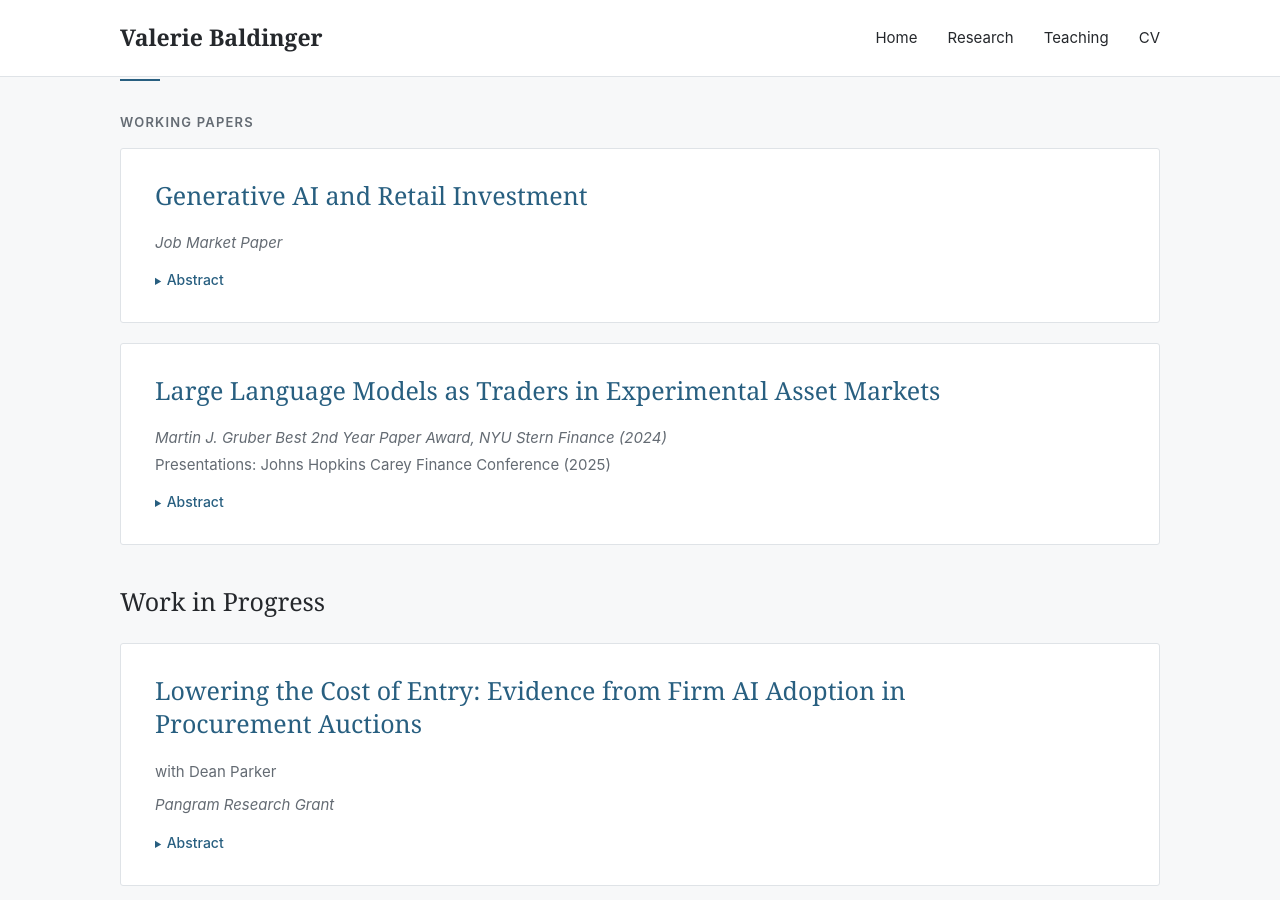
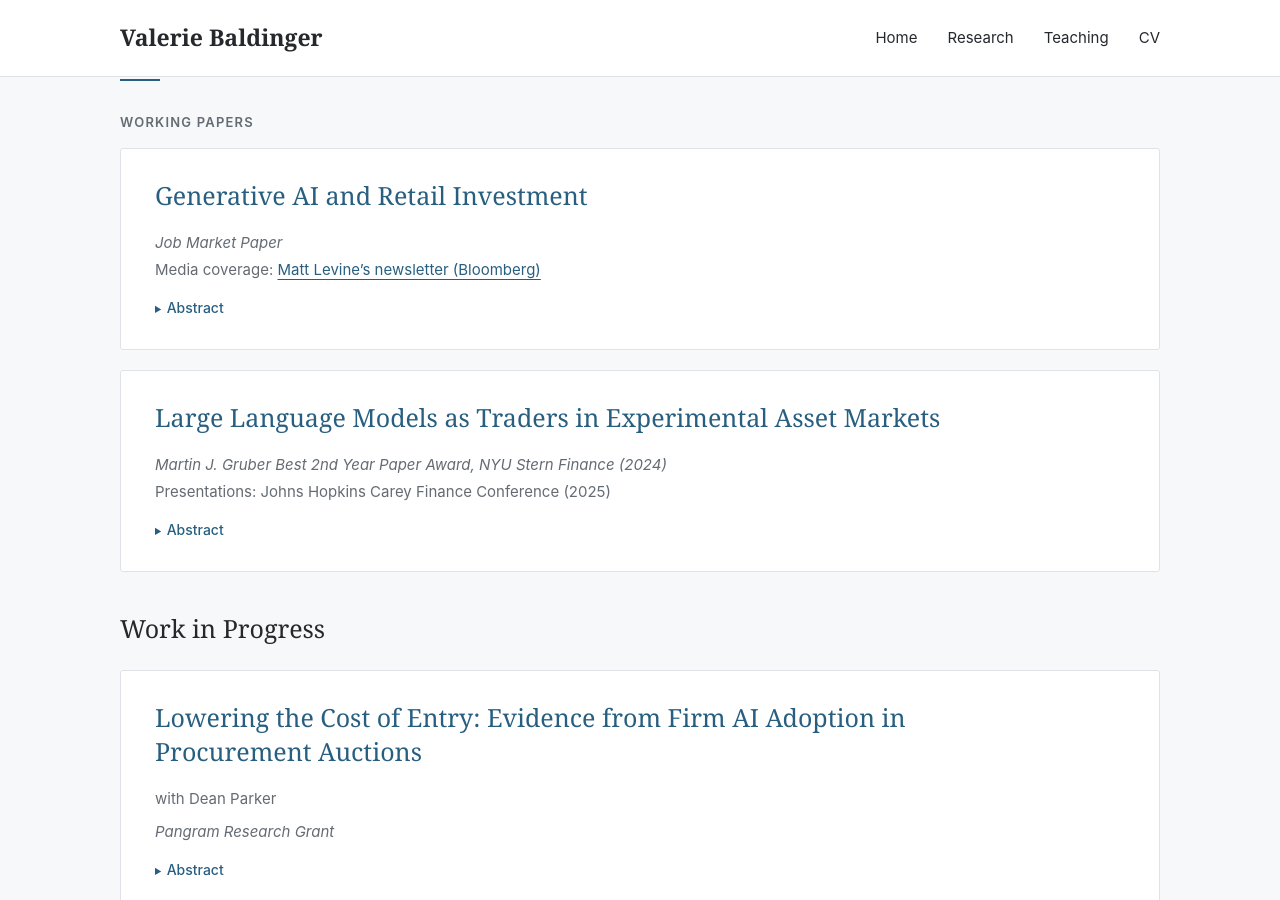
Before and after one commit to valeriebaldinger/valeriebaldinger.github.io, a Jekyll site: the page built from _pages/about.md, in a window 1280 px wide and 900 px high, scrolled down 761 px. Built offline with Jekyll 4.4.1, drawn with Linux system fonts in a browser that asks for light colours.

Commit message:
Restore Matt Levine media coverage link on homepage

```diff
--- a/_pages/about.md
+++ b/_pages/about.md
@@ -37,6 +37,7 @@ redirect_from:
       <h4 class="paper-title" id="prompt-to-portfolio"><a href="{{ '/papers/generative-ai-and-retail-investment/' | relative_url }}">Generative AI and Retail Investment</a></h4>
       <div class="paper-notes">
         <p><em>Job Market Paper</em></p>
+        <p>Media coverage: <a href="https://www.bloomberg.com/opinion/newsletters/2026-11-12/nvidia-s-board-had-to-do-something?accessToken=eyJhbGciOiJIUzI1NiIsInR5cCI6IkpXVCJ9.eyJzb3VyY2UiOiJTdWJzY3JpYmVyR2lmdGVkQXJ0aWNsZSIsImlhdCI6MTc5NDUyMTgyMSwiZXhwIjoxNzk1MTI2NjIxLCJhcnRpY2xlSWQiOiJUT0VKTkZLSUpIOE8wMCIsImJjb25uZWN0SWQiOiJCOTU4NjJDREE2OTM0OTMwQUFGRUNEMTQzMjAzOENGQyJ9.XtDnNFiE2cEhUvmi8X1HR_zvOXxaCdzlSSG8IkeIL4E">Matt Levine’s newsletter (Bloomberg)</a></p>
       </div>
       <details>
         <summary>Abstract</summary>
```
